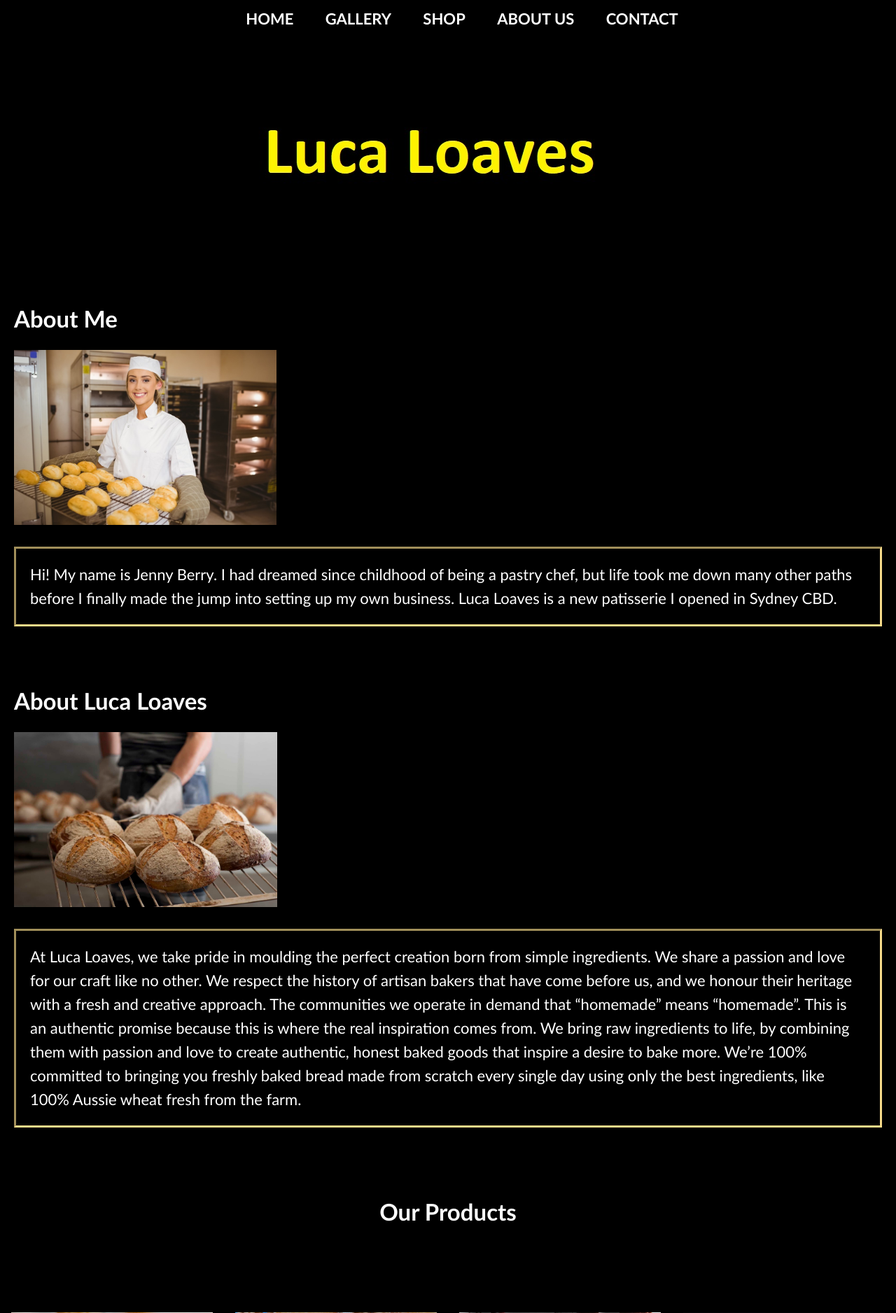
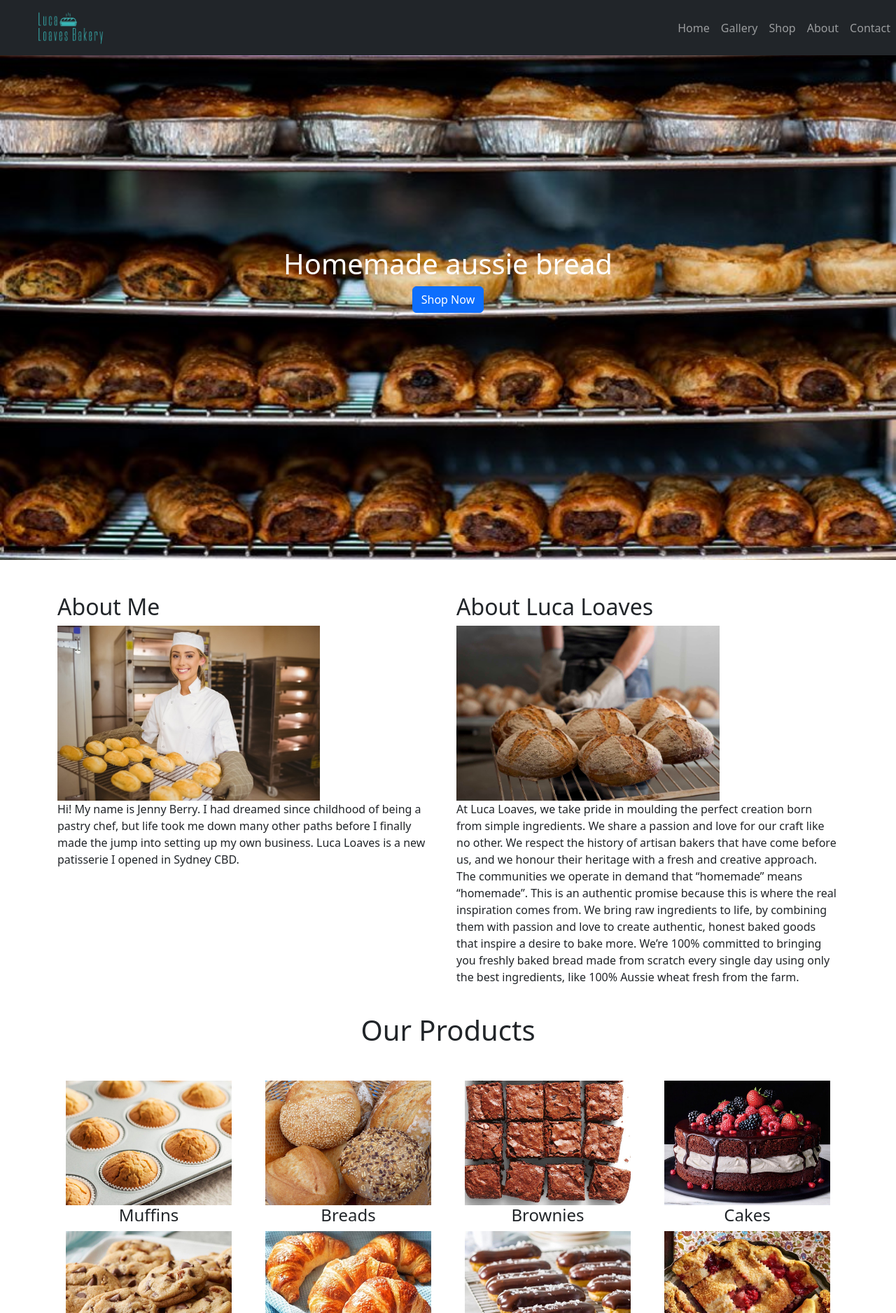
Before and after one commit to curregoz/acbi-term2, a PHP site: page / in a window 1280 px wide. Shown: the top 1876 px of the page at 70% size. Run offline with PHP 8.4, Linux system fonts and the light colour scheme.

Commit message:
Update web page ui

```diff
--- a/css/mystyle.css
+++ /dev/null
@@ -1,189 +0,0 @@
-* {
-  box-sizing: border-box;
-}
-
-body {
-  font-family: "Trebuchet MS", Helvetica, sans-serif;
-    font-size: 22px;
-line-height: 34px;
-  margin: 0;
-    color: white;
-    background-color: black;
-}
-
-.header {
-  padding: 80px;
-  text-align: center;
-}
-
-    div.sticky {
-  position: -webkit-sticky;
-  position: sticky;
-  top: 0;
-  padding: 10px;
-background-color: black;
-}
-
-.header h1 {
-  font-size: 36px;
-}
-
-#mainNav ul {
-  list-style: none;
-  margin:0;
-    text-transform:uppercase;
-    font-weight:bold;
-    text-align:center;
-
-
-}
-#mainNav ul li {
-  display: inline-block;
-	display:inline;
-	margin: 20px;
-}
-#mainNav ul li a {
-  padding-bottom: 10px;
-  text-decoration: none;
-  color:#fff;
-}
-#mainNav ul li a,
-#mainNav ul li a:after,
-#mainNav ul li a:before {
-  transition: all .5s;
-}
-#mainNav ul li a:hover {
-  color:#f5da89;
-}
-
-/* stroke */
-#mainNav.stroke ul li a
-{
-  position: relative;
-}
-#mainNav.stroke ul li a:after,
-#mainNav ul li a:after {
-  position: absolute;
-  bottom: 0;
-  left: 0;
-  right: 0;
-  margin: auto;
-  width: 0%;
-  content: '.';
-  color: transparent;
-  background: #f5da89;
-  height: 3px;
-}
-#mainNav.stroke ul li a:hover:after {
-  width: 100%;
-}
-
-#mainNav ul li a {
-  transition: all 1s;
-}
-
-#mainNav ul li a:after {
-  text-align: center;
-  content: '.';
-  margin: 0;
-  opacity: 0;
-}
-#mainNav ul li a:hover {
-  color: #f5da89;
-  z-index: 1;
-}
-#mainNav ul li a:hover:after {
-  z-index: -10;
-  animation: fill 1s forwards;
-  opacity: 1;
-}
-
-
-.row {
-  display: -ms-flexbox;
-  display: flex;
-  -ms-flex-wrap: wrap;
-  flex-wrap: wrap;
-    font-family: "Trebuchet MS", Helvetica, sans-serif
-}
-
-.side {
-  -ms-flex: 30%;
-  flex: 30%;
-  padding: 20px;
-    font-family: "Trebuchet MS", Helvetica, sans-serif
-}
-
-.main {
-  -ms-flex: 70%;
-  flex: 70%;
-  padding: 20px;
-    font-family: "Trebuchet MS", Helvetica, sans-serif
-}
-
-
-.footer {
-  padding: 20px;
-  text-align: center;
-    font-family: "Trebuchet MS", Helvetica, sans-serif
-}
-
-@media screen and (max-width: 700px) {
-  .row {
-    flex-direction: column;
-  }
-}
-
-@media screen and (max-width: 400px) {
-  .navbar a {
-    float: none;
-    width: 100%;
-  }
-}
-    p.double {border-style: inset; border-color: #f5da89; padding: 20px;}
-
-
-*, *:before, *:after {
-  box-sizing: inherit;
-}
-
-.column {
-  float: center;
-  width: 25%;
-    height: 100%;
-  margin-bottom: 16px;
-  padding: 0 16px;
-    font-family: "Trebuchet MS", Helvetica, sans-serif
-}
-
-@media screen and (max-width: 650px) {
-  .column {
-    width: 100%;
-    display: block;
-  }
-}
-
-* {
-  box-sizing: border-box;
-}
-
-.container {
-  position: relative;
-  margin: 0 auto;
-    font-family: "Trebuchet MS", Helvetica, sans-serif;
-    font-style: italic
-
-}
-
-.container img {vertical-align: middle;}
-
-.container .content {
-  position: absolute;
-  bottom: 0;
-  background: rgb(0, 0, 0); /* Fallback color */
-  background: rgba(0, 0, 0, 0.5); /* Black background with 0.5 opacity */
-  color: #f1f1f1;
-  width: 100%;
-  padding: 0px;
-font-family: "Trebuchet MS", Helvetica, sans-serif
-}
--- a/css/style.css
+++ b/css/style.css
@@ -122,3 +122,13 @@ body {
 	clear: both;
 	margin: 38px 0px;
 }
+
+
+:root {
+	--primary: #35b7b8;
+	--secondary: #f7fad1;
+  }
+
+.no-decoration {
+    text-decoration: none;
+}
--- a/index.html
+++ b/index.html
@@ -2,69 +2,79 @@
 <html lang="en">
 <head>
 
-<link rel="stylesheet" type="text/css" href="css/mystyle.css">
+  <link rel="stylesheet" type="text/css" href="css/style.css">
 
   <title>Luca Loaves Bakery</title>
+
   <meta charset="UTF-8">
   <meta name="viewport" content="width=device-width, initial-scale=1">
 
+  <link href="https://cdn.jsdelivr.net/npm/bootstrap@5.3.0-alpha3/dist/css/bootstrap.min.css" rel="stylesheet" integrity="sha384-KK94CHFLLe+nY2dmCWGMq91rCGa5gtU4mk92HdvYe+M/SXH301p5ILy+dN9+nJOZ" crossorigin="anonymous">
+
 </head>
 <body>
-
-    <div class="sticky">
-
-    <nav class="stroke" id="mainNav">
-        <ul>
-        	<li><a href="#Home">Home</a></li>
-            <li><a href="#Gallery">Gallery</a></li>
- 	    <li><a href="shop.php">Shop</a></li>
-            <li><a href="#About">About Us</a></li>
-            <li><a href="#Contact">Contact</a></li>
-        </ul>
-  </nav>
-    </div>
-
-    <div class="header">
-
-       <a name="Home"><img src="assets/Logo.jpeg" alt="Business Logo">
+  <header>
+    <nav class="navbar navbar-expand-sm fixed-top navbar-dark bg-dark">
+      <a class="navbar-brand mx-5" href="./#Home">
+        <img src="assets/logo-np-bg.png" alt="logo" style="width:12%;">
       </a>
 
+      <div class="collapse navbar-collapse" id="navbarNav">
+        <ul class="navbar-nav me-auto mb-2 mb-lg-0">
+          <li class="nav-item">
+            <a class="nav-link luca-text" aria-current="page" href="#Home">Home</a>
+          </li>
+          <li class="nav-item" >
+            <a class="nav-link luca-text" href="#Gallery">Gallery</a>
+          </li>
+          <li class="nav-item">
+            <a class="nav-link luca-text" href="shop.php">Shop</a>
+          </li>
+          <li class="nav-item">
+            <a class="nav-link luca-text" href="#About">About</a>
+          </li>
+          <li class="nav-item">
+            <a class="nav-link luca-text" href="#Contact">Contact</a>
+          </li>
+        </ul>
+      </div>
+    </nav>
+  </header>
 
+  <main>
+    <a name="Home"></a>
+    <section class="d-flex align-items-center position-relative vh-100 cover hero" style="background-image:url(./assets/breads-sydney-bourke-street-bakery.jpeg); background-repeat: no-repeat; background-size: 100% 100%;">
+      <div class="container-fluid" style="text-align: center;">
+        <h1 class="text-white">Homemade aussie bread</h1>
+        <a class="btn btn-primary text-white mr-2" href="shop.php" role="button">Shop Now</a>
       </div>
+    </section>
 
-
+    <div class="container-sm mt-5">
       <div class="row">
-  <div class="side">
+        <div class="col side">
           <a name="About"><h2>About Me</h2></a>
-
           <img src="assets/baker.jpeg" alt="Photo of myself" style="height: 250px">
           <p class="double"> Hi! My name is Jenny Berry. I had dreamed since childhood of being a pastry chef, but life took me down many other paths before I finally made the jump into setting up my own business. Luca Loaves is a new patisserie I opened in Sydney CBD.  </p>
-
-
         </div>
-  <div class="main">
+        <div class="col main">
             <h2>About Luca Loaves</h2>
             <img src="assets/bsb-website-shots-39.jpeg" alt="Breads taken out of the oven" style="height: 250px">
-    <p class="double">At Luca Loaves, we take pride in moulding the perfect creation born from simple ingredients. We share a passion and love for our craft like no other. We respect the history of artisan bakers that have come before us, and we honour their heritage with a fresh and creative approach.
-The communities we operate in demand that “homemade” means “homemade”. This is an authentic promise because this is where the real inspiration comes from. We bring raw ingredients to life, by combining them with passion and love to create authentic, honest baked goods that inspire a desire to bake more.
-        We’re 100% committed to bringing you freshly baked bread made from scratch every single day using only the best ingredients, like 100% Aussie wheat fresh from the farm.
-      </p>
-
+            <p class="double">At Luca Loaves, we take pride in moulding the perfect creation born from simple ingredients. We share a passion and love for our craft like no other. We respect the history of artisan bakers that have come before us, and we honour their heritage with a fresh and creative approach. The communities we operate in demand that “homemade” means “homemade”. This is an authentic promise because this is where the real inspiration comes from. We bring raw ingredients to life, by combining them with passion and love to create authentic, honest baked goods that inspire a desire to bake more. We’re 100% committed to bringing you freshly baked bread made from scratch every single day using only the best ingredients, like 100% Aussie wheat fresh from the farm.</p>
             <br>
-
-
+        </div>
       </div>
     </div>
 
-
     <section>
-
-        <div>
-        <a name="Gallery" style="padding-top: 20px"><h1 style="text-align: center; padding-bottom: 100px"> Our Products</h1></a>
+      <div class="container-sm">
+        <div class="mb-5">
+          <a name="Gallery"></a>
+          <h1 style="text-align: center;"> Our Products</h1>
         </div>
 
         <div class="row">
-  <div class="column">
+            <div class="col-md-3">
                 <div class="container">
                     <img src="assets/muffins.jpeg" alt="muffins" style="width:100%;">
                     <div class="content">
@@ -73,7 +83,7 @@ The communities we operate in demand that “homemade” means “homemade”. T
                 </div>
             </div>
 
-  <div class="column">
+            <div class="col-md-3">
                 <div class="container">
                     <img src="assets/breads.jpeg" alt="breads" style="width:100%;">
                     <div class="content">
@@ -82,7 +92,7 @@ The communities we operate in demand that “homemade” means “homemade”. T
                 </div>
             </div>
 
-  <div class="column">
+            <div class="col-md-3">
                 <div class="container">
                     <img src="assets/brownies.jpeg" alt="brownies" style="width: 100%">
                     <div class="content">
@@ -91,8 +101,7 @@ The communities we operate in demand that “homemade” means “homemade”. T
                 </div>
             </div>
 
-
-        <div class="column">
+            <div class="col-md-3">
                 <div class="container">
                     <img src="assets/cakes.jpeg" alt="cakes" style="width:100%;">
                     <div class="content">
@@ -103,9 +112,7 @@ The communities we operate in demand that “homemade” means “homemade”. T
         </div>
 
         <div class="row">
-
-
-  <div class="column">
+            <div class="col-md-3">
                 <div class="container">
                     <img src="assets/cookies.jpeg" alt="cookies" style="width:100%;">
                     <div class="content">
@@ -114,7 +121,7 @@ The communities we operate in demand that “homemade” means “homemade”. T
                 </div>
             </div>
 
-  <div class="column">
+            <div class="col-md-3">
                 <div class="container">
                     <img src="assets/croissants.jpeg" alt="croissants" style="width: 100%">
                     <div class="content">
@@ -123,7 +130,7 @@ The communities we operate in demand that “homemade” means “homemade”. T
                 </div>
             </div>
 
-        <div class="column">
+            <div class="col-md-3">
                 <div class="container">
                     <img src="assets/Eclairs.jpeg" alt="eclairs" style="width:100%;">
                     <div class="content">
@@ -132,9 +139,9 @@ The communities we operate in demand that “homemade” means “homemade”. T
                 </div>
             </div>
 
-  <div class="column">
+            <div class="col-md-3">
                 <div class="container">
-      <img src="assets/fruit tarts and pies.jpeg" alt="fruit" style="width:100%;">
+                    <img src="assets/fruit.jpeg" alt="fruit" style="width:100%;">
                     <div class="content">
                         <h4 style="text-align: center">Fruit Tarts and Pies</h4>
                     </div>
@@ -143,8 +150,7 @@ The communities we operate in demand that “homemade” means “homemade”. T
         </div>
 
         <div class="row">
-
-  <div class="column">
+            <div class="col-md-3">
                 <div class="container">
                     <img src="assets/lamingtons.jpeg" alt="lamingtons" style="width: 100%">
                     <div class="content">
@@ -153,7 +159,7 @@ The communities we operate in demand that “homemade” means “homemade”. T
                 </div>
             </div>
 
-  <div class="column">
+            <div class="col-md-3">
                 <div class="container">
                     <img src="assets/macaroons.jpeg" alt="macaroons" style="width:100%;">
                     <div class="content">
@@ -162,7 +168,7 @@ The communities we operate in demand that “homemade” means “homemade”. T
                 </div>
             </div>
 
-  <div class="column">
+            <div class="col-md-3">
                 <div class="container">
                     <img src="assets/savoury pies.jpeg" alt="savoury" style="width:100%;">
                     <div class="content">
@@ -171,8 +177,7 @@ The communities we operate in demand that “homemade” means “homemade”. T
                 </div>
             </div>
 
-
-<div class="column">
+            <div class="col-md-3">
                 <div class="container">
                     <img src="assets/roll.jpg" alt="pie roll" style="width:100%;">
                     <div class="content">
@@ -181,29 +186,35 @@ The communities we operate in demand that “homemade” means “homemade”. T
                 </div>
             </div>
         </div>
+      </div>
+    </section>
+  </main>
 
-</section>
-
-
-<div class="footer">
-
- <a name="Contact"><h2 style="text-transform: uppercase;">Contact Details</h2></a>
-    <h5>
+  <footer>
+    <div class="bg-dark mt-5">
+      <div class="footer container-sm" style="text-align: center;">
+        <br/>
+        <a name="Contact" href="#">
+          <img src="assets/logo-np-bg.png" alt="logo" style="width:12%;">
+        </a>
+        <br/>
+        <div class="mt-4">
+          <h5 style="color: white;">
             300 Pits Street, Sydney <br>
             Tel. (Bakery) 02 9180 2221 <br>
             Mob. 041 231 231 <br>
             Fax 02 9230 1234 <br>
-        <a href="mailto: infoLucaloaves.com.au" style="color: white">
-        Email: info@LLbakery.com.au </a> <br>
-        <a href="http://www.lucabakery.com.au" style="color: white">Web http://www.lucaloaves.com.au </a> <br>
-
+            <a href="mailto:info@lucaloaves.com.au" style="color: white">Email: info@LLbakery.com.au</a> <br>
+            <a href="http://www.lucaloaves.com.au" style="color: white">Web: http://www.lucaloaves.com.au</a> <br>
           </h5>
-    <img src="assets/breads-sydney-bourke-street-bakery.jpeg" alt="Breads" style="padding-bottom: 100px">
-
           <h5 style="text-align: center">
               @2021 Luca Loaves Bakery, All Rights Reserved
           </h5>
         </div>
+      </div>
+    </div>
+  </footer>
 
+  <script src="https://cdn.jsdelivr.net/npm/bootstrap@5.3.0-alpha3/dist/js/bootstrap.bundle.min.js" integrity="sha384-ENjdO4Dr2bkBIFxQpeoTz1HIcje39Wm4jDKdf19U8gI4ddQ3GYNS7NTKfAdVQSZe" crossorigin="anonymous"></script>
 </body>
 </html>
```
Also changed, not shown: shop.php (+93 -64 lines), assets/logo-np-bg.png (added), assets/logo.png (added). Lines whose indentation alone changed are shown as unchanged.
